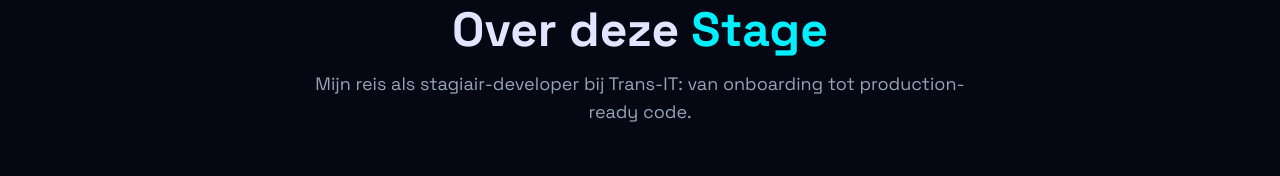
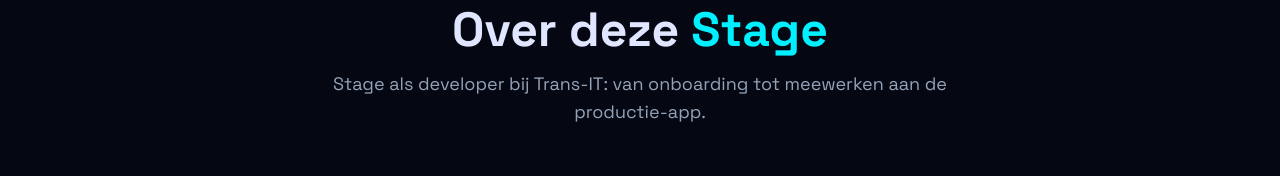
Before and after one commit to LarsVerheyden/stageblog-v2, a React (Vite) app: page /over in a window 1280 px wide. Shown: the part 139-315 px from the top of the page. Built offline with nearby package versions, Linux system fonts and the light colour scheme.

Commit message:
Update description in Over component

```diff
--- a/src/app/pages/Over.tsx
+++ b/src/app/pages/Over.tsx
@@ -10,7 +10,7 @@
             Over deze <span className="text-[var(--neon-cyan)]">Stage</span>
           </h1>
           <p className="text-[var(--muted-foreground)] text-lg max-w-2xl mx-auto">
-            Mijn reis als stagiair-developer bij Trans-IT: van onboarding tot production-ready code.
+            Stage als developer bij Trans-IT: van onboarding tot meewerken aan de productie-app.
           </p>
         </div>
 
```
